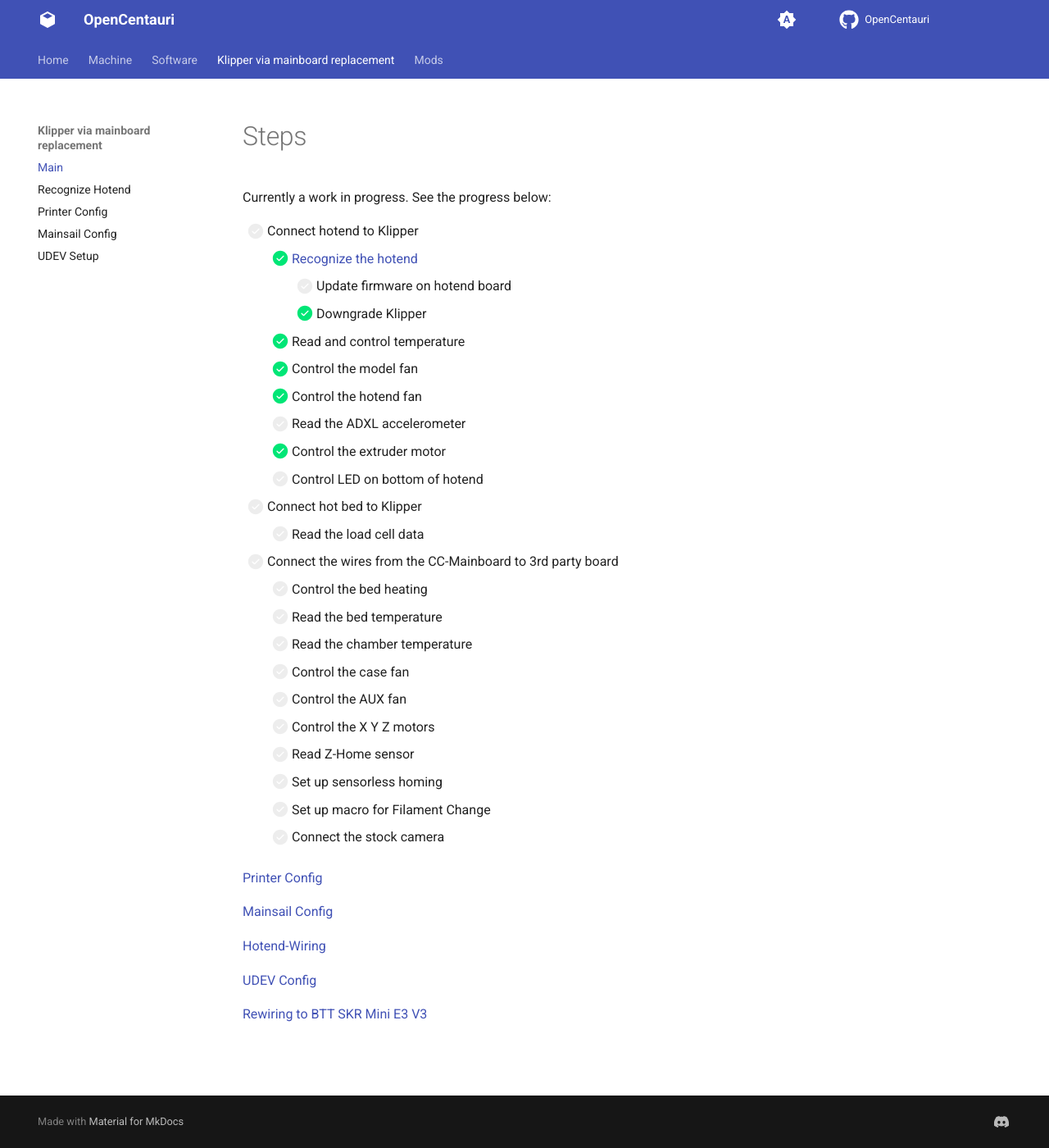
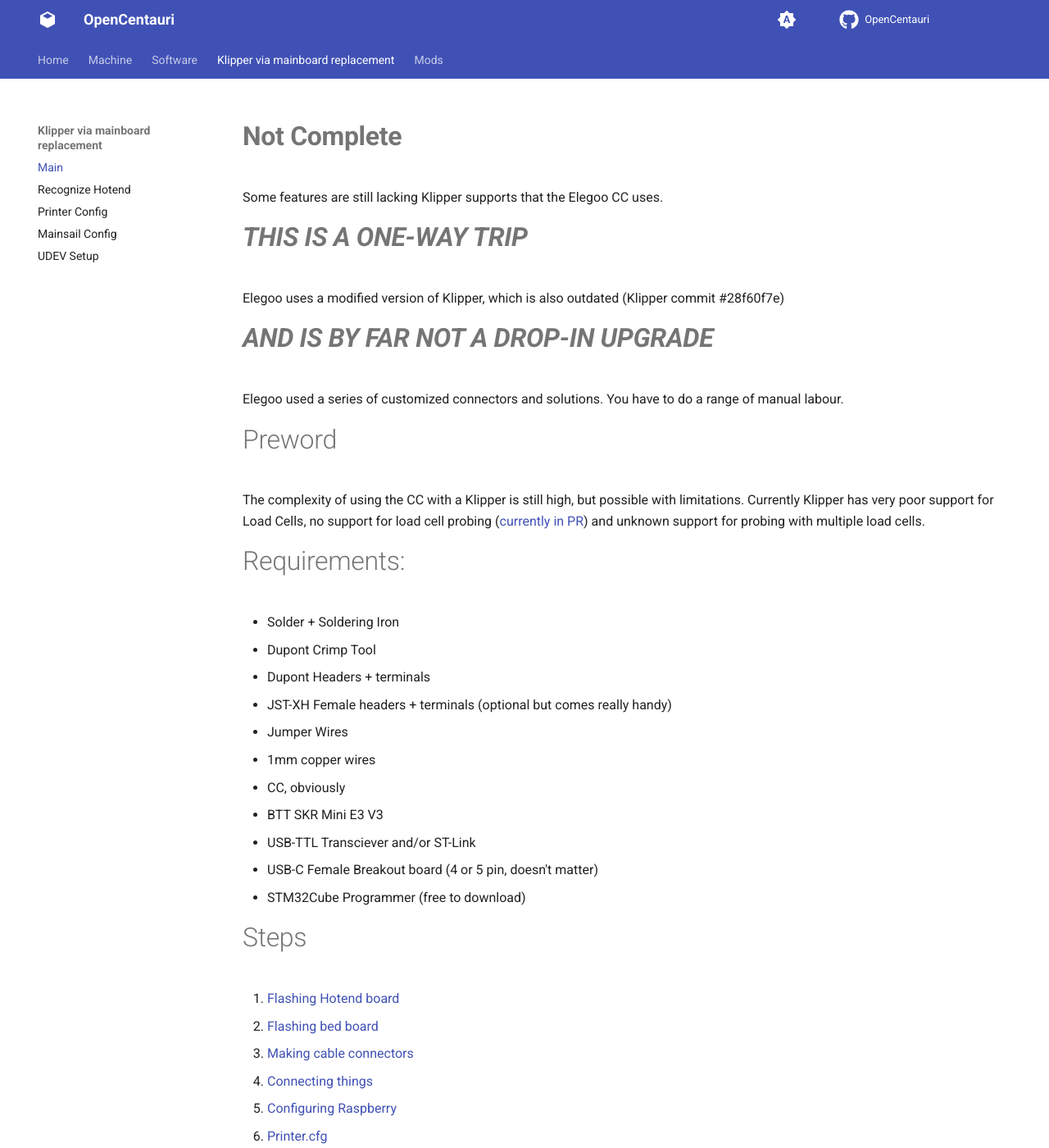
Before and after one commit to suchmememanyskill/OpenCentauri, an MkDocs documentation site: the page built from docs/klipper-via-mainboard-replacement/index.md, in a window 1280 px wide and 1400 px high. Shown: the whole window at 82% size. Built offline with MkDocs 1.6.1 and Material for MkDocs 9.7.7, drawn with Linux system fonts in a browser that asks for light colours; comment, search, counter and statistics services are not loaded.

```diff
--- a/docs/klipper-via-mainboard-replacement/index.md
+++ b/docs/klipper-via-mainboard-replacement/index.md
@@ -1,30 +1,41 @@
+# **Not Complete**
+
+Some features are still lacking Klipper supports that the Elegoo CC uses.
+
+# ***THIS IS A ONE-WAY TRIP***
+Elegoo uses a modified version of Klipper, which is also outdated (Klipper commit #28f60f7e)
+
+# ***AND IS BY FAR NOT A DROP-IN UPGRADE***
+Elegoo used a series of customized connectors and solutions. You have to do a range of manual labour.
+
+# Preword
+
+The complexity of using the CC with a Klipper is still high, but possible with limitations. Currently Klipper has very poor support for Load Cells,
+no support for load cell probing ([currently in PR](https://github.com/Klipper3d/klipper/pull/6871)) and unknown support for probing with multiple load cells.
+
+# Requirements:
+
+- Solder + Soldering Iron
+- Dupont Crimp Tool
+- Dupont Headers + terminals
+- JST-XH Female headers + terminals (optional but comes really handy)
+- Jumper Wires
+- 1mm copper wires
+- CC, obviously
+- BTT SKR Mini E3 V3
+- USB-TTL Transciever and/or ST-Link
+- USB-C Female Breakout board (4 or 5 pin, doesn't matter)
+- STM32Cube Programmer (free to download)
+
 # Steps
 
-Currently a work in progress. See the progress below:
+1. [Flashing Hotend board](pages/flash-hotend.md)
+1. [Flashing bed board](pages/flash-bed.md)
+1. [Making cable connectors](pages/custom-connectors.md)
+1. [Connecting things](pages/connection-map.md)
+1. [Configuring Raspberry](pages/config-raspy.md)
+1. [Printer.cfg](pages/config-mobo.md)
 
-- [ ] Connect hotend to Klipper
-    - [x] [Recognize the hotend](recognize-hotend.md)
-        - [ ] Update firmware on hotend board
-        - [x] Downgrade Klipper
-    - [x] Read and control temperature
-    - [x] Control the model fan
-    - [X] Control the hotend fan
-    - [ ] Read the ADXL accelerometer
-    - [x] Control the extruder motor
-    - [ ] Control LED on bottom of hotend
-- [ ] Connect hot bed to Klipper
-    - [ ] Read the load cell data
-- [ ] Connect the wires from the CC-Mainboard to 3rd party board
-    - [ ] Control the bed heating
-    - [ ] Read the bed temperature
-    - [ ] Read the chamber temperature
-    - [ ] Control the case fan
-    - [ ] Control the AUX fan
-    - [ ] Control the X Y Z motors
-    - [ ] Read Z-Home sensor
-    - [ ] Set up sensorless homing
-    - [ ] Set up macro for Filament Change
-    - [ ] Connect the stock camera
 
 [Printer Config](printer-config.md)
 
```
Also changed, not shown: docs/klipper-via-mainboard-replacement/pages/flash-hotend.md (added, +20 -0 lines), docs/software/printer-cfg.md (+13 -1 lines), docs/klipper-via-mainboard-replacement/assets/HotendBootMode.png (added), docs/klipper-via-mainboard-replacement/pages/config-mobo.md (added), docs/klipper-via-mainboard-replacement/pages/config-raspy.md (added), docs/klipper-via-mainboard-replacement/pages/connection-map.md (added), docs/klipper-via-mainboard-replacement/pages/custom-connectors.md (added), docs/klipper-via-mainboard-replacement/pages/flash-bed.md (added).
